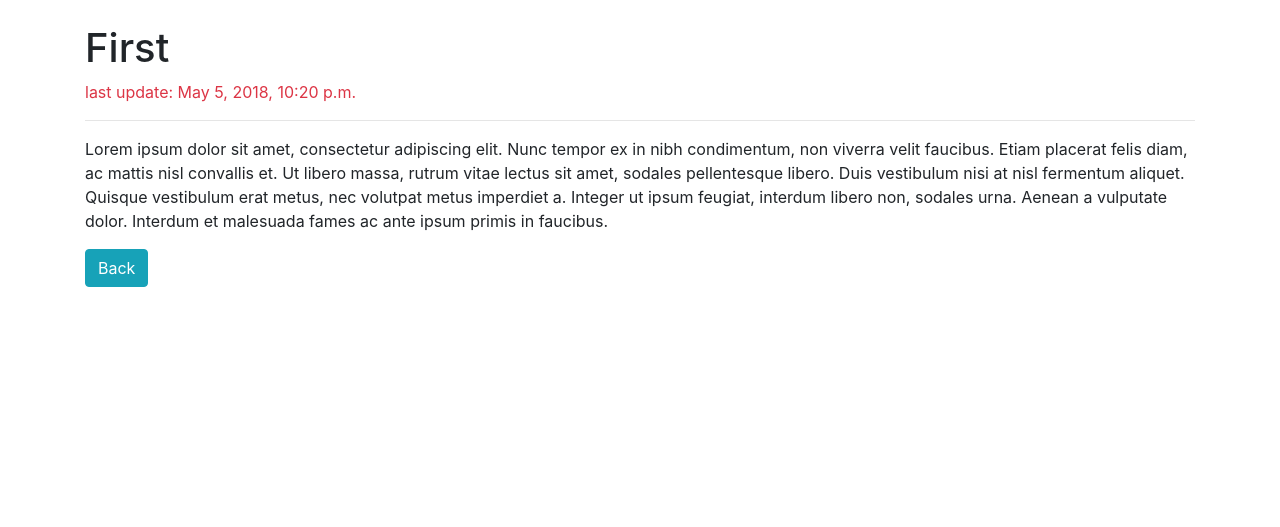
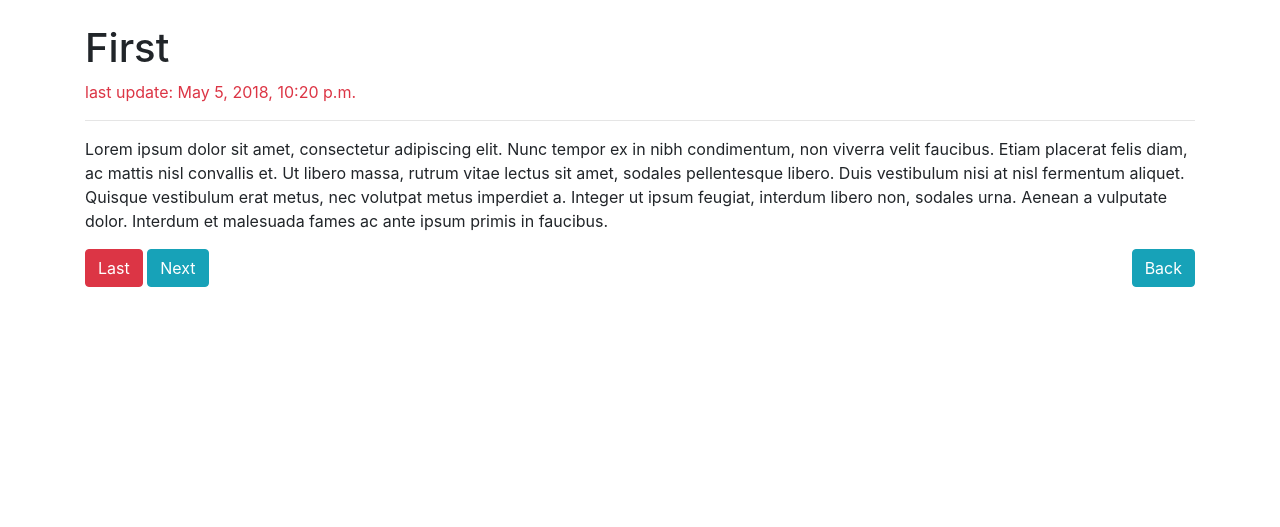
Before and after one commit to tkazan/Blog, a Django app: page /post/1 in a window 1280 px wide. Shown: the part 62-589 px from the top of the page. Run offline with Django 3.2, Linux system fonts and the light colour scheme; data comes from the database, SQL or seed files in the repository; some libraries are stand-ins or nearby versions.

Commit message:
add prev and next buttons to post template

```diff
--- a/BlogApp/templates/post.html
+++ b/BlogApp/templates/post.html
@@ -8,6 +8,21 @@
     <p class="text-danger">last update: {{ post.updated_at }}</p>
     <hr>
     <p>{{ post.description|safe|linebreaks }}</p>
-    <a href="{% url 'home' %}"><button class="btn btn-info">Back</button></a>
+
+    <div class="float-left">
+        {% if post.get_previous_by_created_at.id %}
+        <a href="{% url 'post' post.get_previous_by_created_at.id %}"><button class="btn btn-info">Previous</button></a>
+        {% else %}
+        <button class="btn btn-danger">Last</button>
+        {% endif %}
+
+        {% if post.get_next_by_created_at.id %}
+        <a href="{% url 'post' post.get_next_by_created_at.id %}"><button class="btn btn-info">Next</button></a>
+        {% else %}
+        <button class="btn btn-danger">Last</button>
+        {% endif %}
+    </div>
+
+    <a href="{% url 'home' %}"><button class="btn btn-info float-right">Back</button></a>
 
 {% endblock %}
```
Also changed, not shown: BlogApp/templates/index.html (line endings or trailing spaces).
